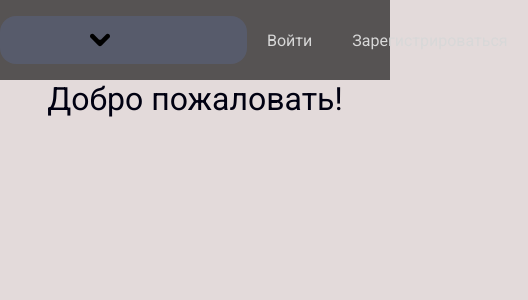
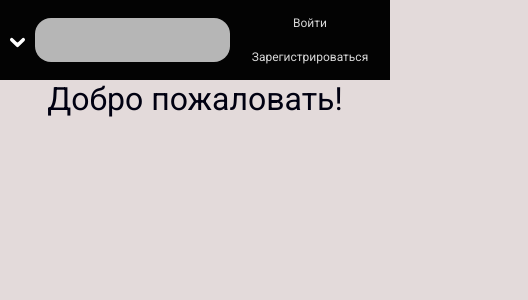
Before and after one commit to Evgenii-Buslaev/wishboard_frontend, a React (Create React App) app: page / in a window 390 px wide. Shown: the top 300 px of the page, 528 px wide, since content can reach past the window. Built offline with nearby package versions, Linux system fonts and the light colour scheme; no server answers.

Commit message:
added responsive design for navbar

```diff
--- a/src/components/Menu/Menu.jsx
+++ b/src/components/Menu/Menu.jsx
@@ -1,9 +1,12 @@
 import { Link } from "react-router-dom";
 import styles from "../../scss/components/_menu.module.scss";
 
-const Menu = ({ auth, openned }) => {
+const Menu = ({ auth, openned, element }) => {
   return (
-    <div className={`${styles.menu} ${openned ? styles.down : styles.up}`}>
+    <div
+      element={element}
+      className={`${styles.menu} ${openned ? styles.down : styles.up}`}
+    >
       <Link to="/cards">Пожелания</Link>
       {auth ? <Link to="/post_card">Создайте пожелание</Link> : null}
     </div>
--- a/src/components/Navigation/Navigation.jsx
+++ b/src/components/Navigation/Navigation.jsx
@@ -20,14 +20,14 @@ const Navigation = ({ auth }) => {
         alt="open menu"
         onClick={toggleMenu}
       />
-      <input type="text" />
+      <input type="text" className={styles.search} />
       {auth ? (
         <Link to="/profile">Профиль</Link>
       ) : (
-        <>
+        <div className={styles.authLinks}>
           <Link to="/login">Войти</Link>
           <Link to="/register">Зарегистрироваться</Link>
-        </>
+        </div>
       )}
       <Menu auth={auth} openned={menuOpenned} />
     </nav>
--- a/src/scss/UI/_input.scss
+++ b/src/scss/UI/_input.scss
@@ -12,3 +12,10 @@ select {
 input::placeholder {
   color: $placeholder-font-light;
 }
+
+@media (max-width: 600px) {
+  input,
+  select {
+    font-size: 12px;
+  }
+}
--- a/src/scss/_colors.scss
+++ b/src/scss/_colors.scss
@@ -11,6 +11,9 @@ $border-light: #5c70a749;
 $font-ui-light: rgb(216, 216, 216);
 
 // navigation
-$background-nav: rgba(3, 3, 3, 0.623);
+$background-nav: rgba(3, 3, 3);
 $nav-item: rgb(216, 216, 216);
 $nav-item-hover: rgb(255, 255, 255);
+
+// menu
+$background-menu: rgb(31, 31, 31);
--- a/src/scss/components/_menu.module.scss
+++ b/src/scss/components/_menu.module.scss
@@ -6,13 +6,14 @@
   top: 80px;
   left: 0;
   padding: 1rem 0;
-  width: 200px;
+  width: 220px;
   height: auto;
-  transition-property: top;
+  transition-property: all;
   transition-duration: 0.5s;
   background-color: $background-nav;
   border-bottom-left-radius: 20px;
   border-bottom-right-radius: 20px;
+  z-index: 0;
   @include column-position;
 }
 
--- a/src/scss/components/_navigation.module.scss
+++ b/src/scss/components/_navigation.module.scss
@@ -4,12 +4,14 @@
 .navigation {
   width: 100vw;
   height: 80px;
-  z-index: 2;
+  padding-left: 150px;
+  z-index: 3;
   background-color: $background-nav;
   @include evenly-position;
 
   a {
-    padding: 20px;
+    margin: 0 20px;
+    padding: 10px 20px;
     text-decoration: none;
     font-size: 1rem;
     font-weight: 400;
@@ -19,7 +21,7 @@
   a:hover {
     color: $nav-item-hover;
     border-radius: 20px;
-    background-color: rgb(77, 62, 62);
+    background-color: rgb(145, 144, 144);
   }
 }
 
@@ -27,7 +29,7 @@
 .toggle_up {
   position: absolute;
   top: 30px;
-  left: 90px;
+  left: 100px;
   transition-property: opacity;
   transition-duration: 0.5s;
   cursor: pointer;
@@ -41,3 +43,62 @@
 .toggle_up:hover {
   opacity: 0.4;
 }
+
+.search {
+  width: 60vw;
+  background-color: rgb(182, 182, 182);
+}
+
+.authLinks {
+  width: 350px;
+  height: 100%;
+  @include row-position;
+
+  a {
+    padding: 10px 20px;
+  }
+}
+
+@media (max-width: 1030px) {
+  .navigation {
+    padding-left: 55px;
+  }
+  .toggle_down,
+  .toggle_up {
+    left: 20px;
+  }
+}
+
+@media (max-width: 700px) {
+  .authLinks {
+    @include column-position;
+
+    a {
+      padding: 10px 10px;
+      font-size: 12px;
+    }
+  }
+}
+
+@media (max-width: 430px) {
+  .navigation {
+    padding-left: 35px;
+  }
+  .authLinks {
+    width: 300px;
+    height: 100%;
+    @include column-position;
+
+    a {
+      font-size: 12px;
+      padding: 10px 10px;
+      margin: 0;
+    }
+  }
+  .toggle_down,
+  .toggle_up {
+    top: 35px;
+    left: 10px;
+    width: 15px;
+  }
+}
```
Also changed, not shown: src/index.css (deleted, +0 -8 lines), src/assets/icons/down-arrow.svg.
